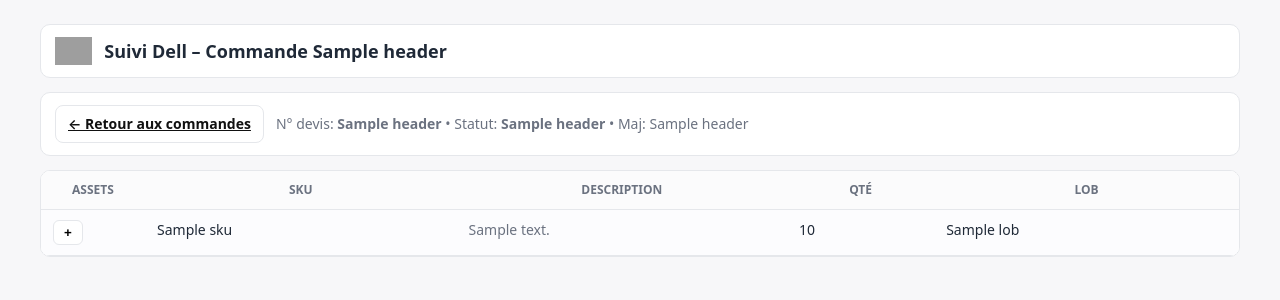
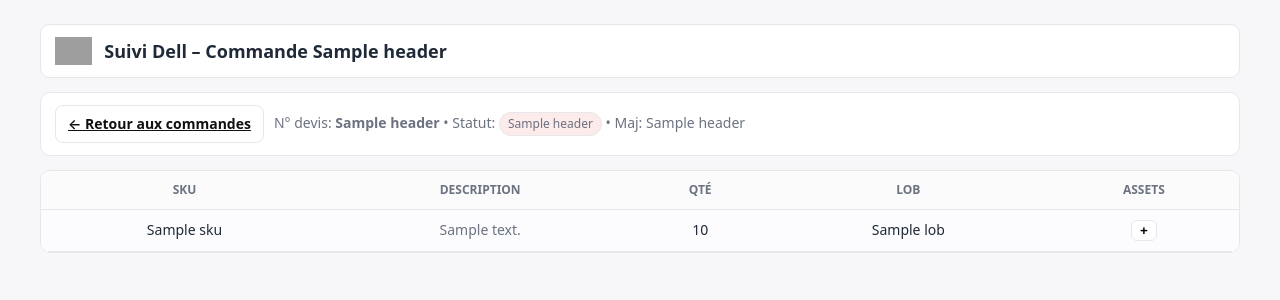
Before and after one commit to Selimyahyaoui/front, a FastAPI app: template app/templates/orders_dell.html in a window 1280 px wide. Shown: the top 300 px of the page. Run offline with FastAPI, Linux system fonts and the light colour scheme; the template is opened without the code that fills it: most values are stand-ins (such as "Sample title", 1, 10 or a date in 2020); parts of the project's set-up code (start-up, migrations or seed data) failed here and were passed over; grey boxes are pictures that could not be loaded.

Commit message:
Update orders_dell.html

```diff
--- a/app/templates/orders_dell.html
+++ b/app/templates/orders_dell.html
@@ -2,7 +2,7 @@
 <html lang="fr">
 <head>
   <meta charset="UTF-8" />
-  <title>Suivi Dell – Commande {{ header[0] if header else order_id }}</title>
+  <title>Suivi Dell – Commande {{ (header and header[0]) or order_id }}</title>
   <link rel="stylesheet" href="/static/style.css" />
   <meta name="viewport" content="width=device-width, initial-scale=1" />
   <style>
@@ -12,108 +12,134 @@
     .shell{max-width:1200px;margin:24px auto;padding:0 16px}
     .hero,.toolbar,.card{background:var(--card);border:1px solid var(--border);border-radius:10px}
     .hero{display:flex;align-items:center;gap:12px;padding:12px 14px;margin-bottom:14px}
-    .hero img{height:28px}.hero h1{margin:0;font-size:18px}
-    .toolbar{display:flex;gap:12px;align-items:center;flex-wrap:wrap;padding:12px 14px;margin-bottom:14px}
+    .hero img{height:28px}
+    .hero h1{margin:0;font-size:18px}
+    .toolbar{display:flex;gap:10px;align-items:center;flex-wrap:wrap;padding:12px 14px;margin-bottom:14px}
     .btn{background:#fff;color:#111;border:1px solid var(--border);border-radius:8px;padding:8px 12px;font-weight:600}
     .muted{color:var(--muted)}
     .pill{display:inline-block;font-size:12px;border-radius:12px;padding:2px 8px;border:1px solid var(--border)}
-    .ok{background:#e7f6ea}.warn{background:#fff8e1}.bad{background:#fdeaea}
+    .ok{background:#e7f6ea}
+    .warn{background:#fff8e1}
+    .bad{background:#fdeaea}
 
     table{width:100%;border-collapse:separate;border-spacing:0}
-    thead th{position:sticky;top:0;background:#fbfbfc;border-bottom:1px solid var(--border);
-      font-size:12px;text-transform:uppercase;color:var(--muted);padding:10px}
-    td{border-bottom:1px solid var(--border);padding:10px;vertical-align:top}
+    thead th, td{
+      border-bottom:1px solid var(--border);
+      padding:10px;
+      text-align:center;        /* center everything */
+      vertical-align:middle;
+    }
+    thead th{
+      position:sticky;top:0;background:#fbfbfc;color:var(--muted);
+      text-transform:uppercase;font-size:12px
+    }
 
-    .toggle{cursor:pointer;font-weight:700;border:1px solid var(--border);background:#fff;border-radius:6px;padding:4px 10px}
+    .toggle{cursor:pointer;font-weight:700;border:1px solid var(--border);background:#fff;border-radius:6px;padding:2px 8px}
     .child{display:none;background:#fcfcfe;border:1px dashed var(--border);border-radius:8px;padding:10px;margin-top:8px}
     .child table{background:#fff;border:1px solid var(--border);border-radius:8px}
     .child thead th{position:static}
-    .mac-badge{font-size:12px;border:1px solid var(--border);border-radius:999px;padding:2px 8px;margin-right:6px;display:inline-block}
+    .mac-badge{font-size:12px;border:1px solid var(--border);border-radius:999px;padding:2px 8px;margin-right:6px}
   </style>
 </head>
 <body>
 <div class="shell">
 
+  <!-- Header -->
   <div class="hero">
     <img src="/static/bnp_logo.png" alt="BNP">
-    <h1>Suivi Dell – Commande {{ header[0] if header else order_id }}</h1>
+    <h1>Suivi Dell – Commande {{ (header and header[0]) or order_id }}</h1>
   </div>
 
+  <!-- Top toolbar with back + dynamic status like before -->
   <div class="toolbar">
     <a class="btn" href="/orders">← Retour aux commandes</a>
     {% if header %}
+      {# header = (order_number, order_date, quote_number, status, status_datetime) #}
       <div class="muted">
-        N° devis: <b>{{ header[2] }}</b> •
-        Statut: <b>{{ header[3] }}</b> •
-        Maj: {{ header[4] }}
+        N° devis: <b>{{ header[2] or '—' }}</b> •
+        Statut:
+        {% set s = (header[3] or '') %}
+        {% if s|lower == 'shipped' %}
+          <span class="pill ok">{{ s }}</span>
+        {% elif s|lower in ['confirmed','in progress','processing','pending'] %}
+          <span class="pill warn">{{ s }}</span>
+        {% elif s %}
+          <span class="pill bad">{{ s }}</span>
+        {% else %}
+          <span class="pill">—</span>
+        {% endif %}
+        • Maj: {{ header[4] or '—' }}
       </div>
-    {% else %}
-      <div class="muted">—</div>
     {% endif %}
   </div>
 
+  <!-- Main products table -->
   <div class="card" style="overflow:auto; max-height:70vh">
     <table>
       <thead>
         <tr>
-        <th style="width:80px">Assets</th>
           <th>SKU</th>
           <th>Description</th>
           <th>Qté</th>
           <th>LOB</th>
+          <th>Assets</th>
         </tr>
       </thead>
       <tbody>
         {% for p in products %}
           <tr>
+            <td>{{ p.sku or '—' }}</td>
+            <td class="muted">{{ p.description or '' }}</td>
+            <td>{{ p.qty or '—' }}</td>
+            <td>{{ p.lob or '—' }}</td>
             <td>
-            <button class="toggle" onclick="toggleChild('p{{ p.product_id }}')">+</button>
+              {% if p.assets and p.assets|length > 0 %}
+                <button class="toggle" onclick="toggleChild('a{{ p.product_id }}')">+</button>
+              {% else %}
+                —
+              {% endif %}
             </td>
-          <td>{{ p.sku }}</td>
-          <td class="muted">{{ p.description }}</td>
-          <td>{{ p.qty }}</td>
-          <td>{{ p.lob }}</td>
           </tr>
-        <tr id="p{{ p.product_id }}" class="child">
+
+          {% if p.assets and p.assets|length > 0 %}
+            <tr id="a{{ p.product_id }}" class="child">
               <td colspan="5">
-            <div>
+                <div style="text-align:left">
                   <b>Détails des assets ({{ p.assets|length }})</b>
-              <table style="width:100%; margin-top:8px">
+                </div>
+                <table style="margin-top:8px; width:100%">
                   <thead>
                     <tr>
-                    <th style="width:160px">Service Tag</th>
-                    <th style="width:160px">Asset Tag</th>
+                      <th>Service Tag</th>
+                      <th>Asset Tag</th>
                       <th>MACs</th>
                     </tr>
                   </thead>
                   <tbody>
-                {% if p.assets|length == 0 %}
-                  <tr><td colspan="3" class="muted">Aucun asset lié à ce produit.</td></tr>
-                {% else %}
                     {% for a in p.assets %}
                       <tr>
                         <td>{{ a.service_tag or '—' }}</td>
                         <td>{{ a.asset_tag or '—' }}</td>
                         <td>
-                        {% if a.macs|length == 0 %}
-                          <span class="muted">—</span>
-                        {% else %}
+                          {% if a.macs and a.macs|length>0 %}
                             {% for m in a.macs %}
                               <span class="mac-badge">{{ m.mac_address }}{% if m.mac_type %} ({{ m.mac_type }}){% endif %}</span>
                             {% endfor %}
+                          {% else %}
+                            —
                           {% endif %}
                         </td>
                       </tr>
                     {% endfor %}
-                {% endif %}
                   </tbody>
                 </table>
-            </div>
               </td>
             </tr>
+          {% endif %}
         {% endfor %}
+
         {% if products|length == 0 %}
-        <tr><td colspan="5" class="muted">Aucun produit associé à cette commande.</td></tr>
+          <tr><td colspan="5" class="muted" style="text-align:left">Aucun produit associé à cette commande.</td></tr>
         {% endif %}
       </tbody>
     </table>
@@ -124,11 +150,8 @@
 <script>
   function toggleChild(id){
     const row = document.getElementById(id);
-    const isOpen = row.style.display === 'table-row';
-    row.style.display = isOpen ? 'none' : 'table-row';
-    // swap + / -
-    const btn = document.querySelector('button.toggle[onclick*="'+id+'"]');
-    if (btn) btn.textContent = isOpen ? '+' : '–';
+    if(!row) return;
+    row.style.display = (row.style.display === 'table-row') ? 'none' : 'table-row';
   }
 </script>
 </body>
```
Lines whose indentation alone changed are shown as unchanged.
